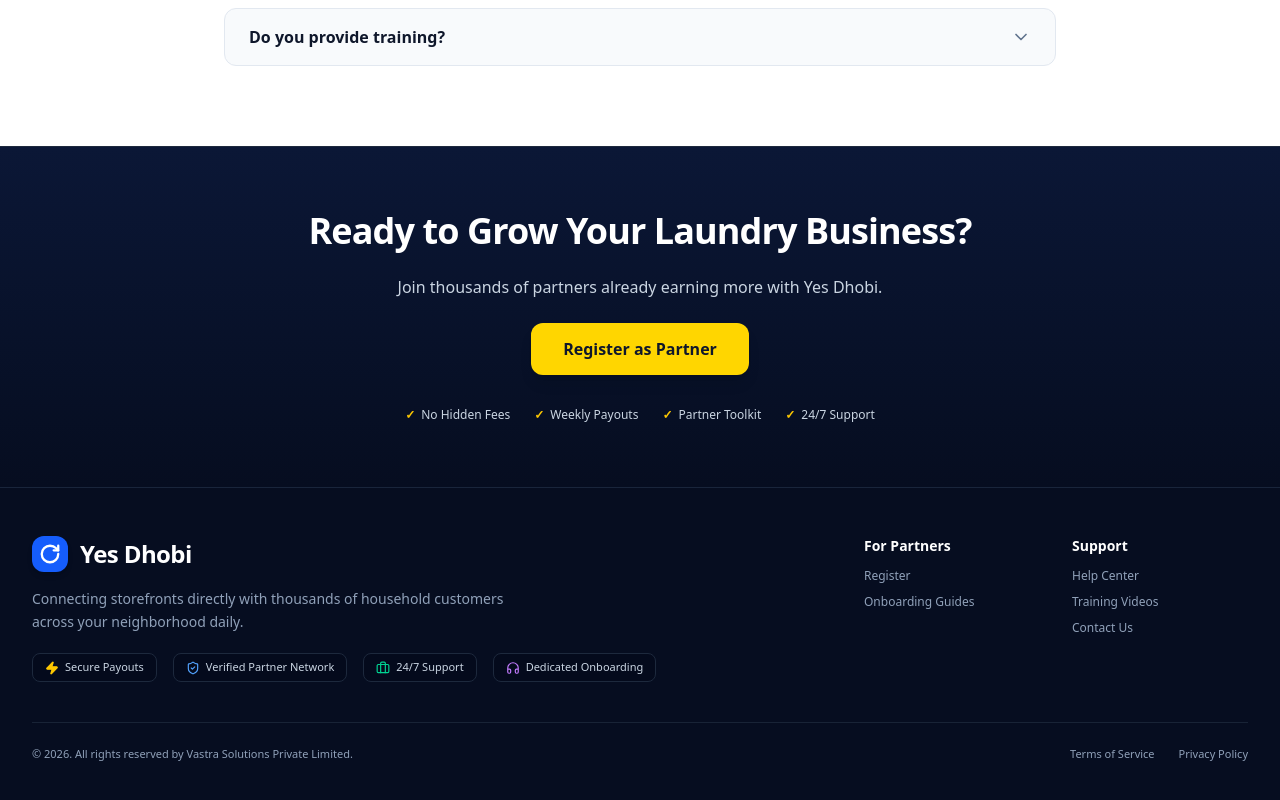
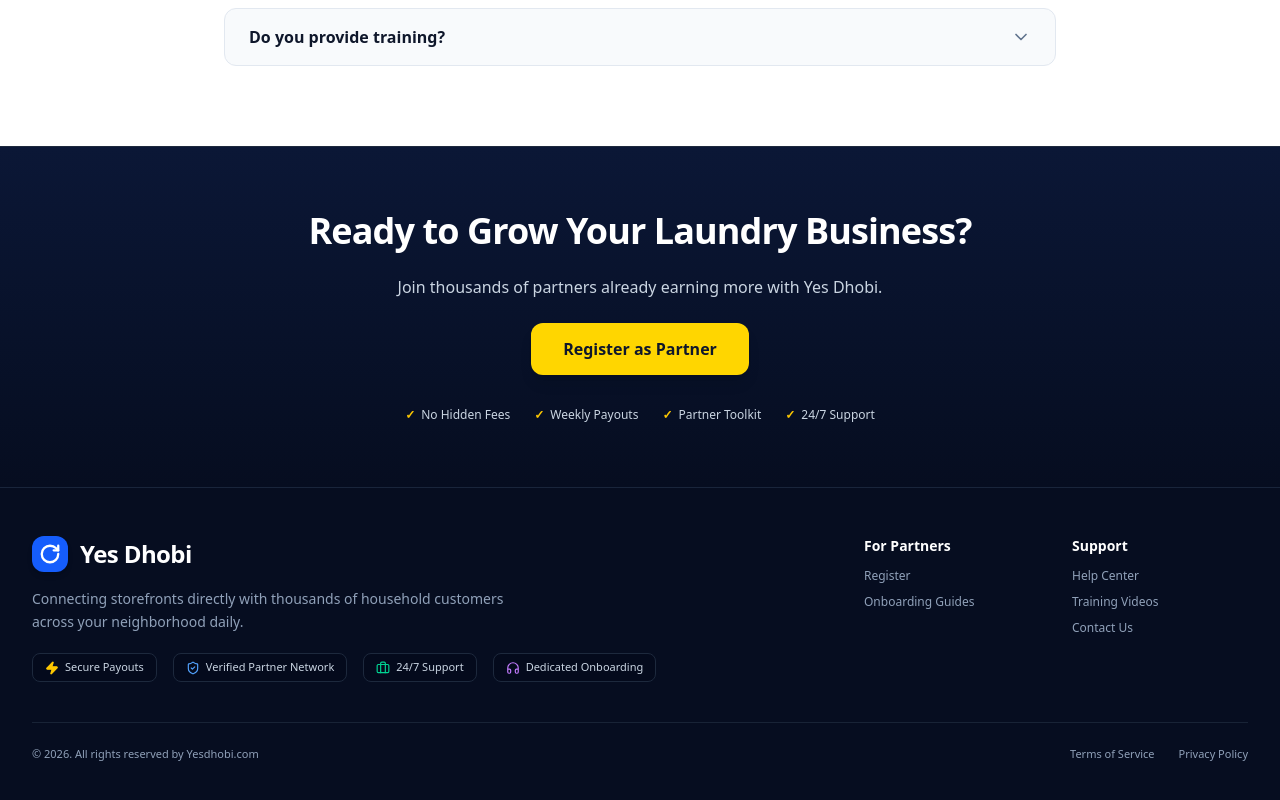
Before and after one commit to jagadeesh3344/yes-dhobi, a React (Vite) app: page / in a window 1280 px wide. Shown: the part 3146-3946 px from the top of the page. Built offline with nearby package versions, Linux system fonts and the light colour scheme.

Commit message:
style: update copyright footer brand name
Update the copyright notice in the footer to display "Yesdhobi.com" instead of "Vastra Solutions Private Limited".

```diff
--- a/src/components/Footer.tsx
+++ b/src/components/Footer.tsx
@@ -114,7 +114,7 @@ export const Footer: React.FC<FooterProps> = ({ onStartRegistration }) => {
         {/* Bottom Bar */}
         <div className="border-t border-slate-800/80 mt-10 pt-6 flex flex-col sm:flex-row items-center justify-between gap-4 text-[11px] text-slate-400">
           <div>
-            © 2026. All rights reserved by Vastra Solutions Private Limited.
+            © 2026. All rights reserved by Yesdhobi.com
           </div>
           <div className="flex items-center gap-6">
             <a href="#terms" className="hover:text-slate-200 transition-colors">Terms of Service</a>
```
